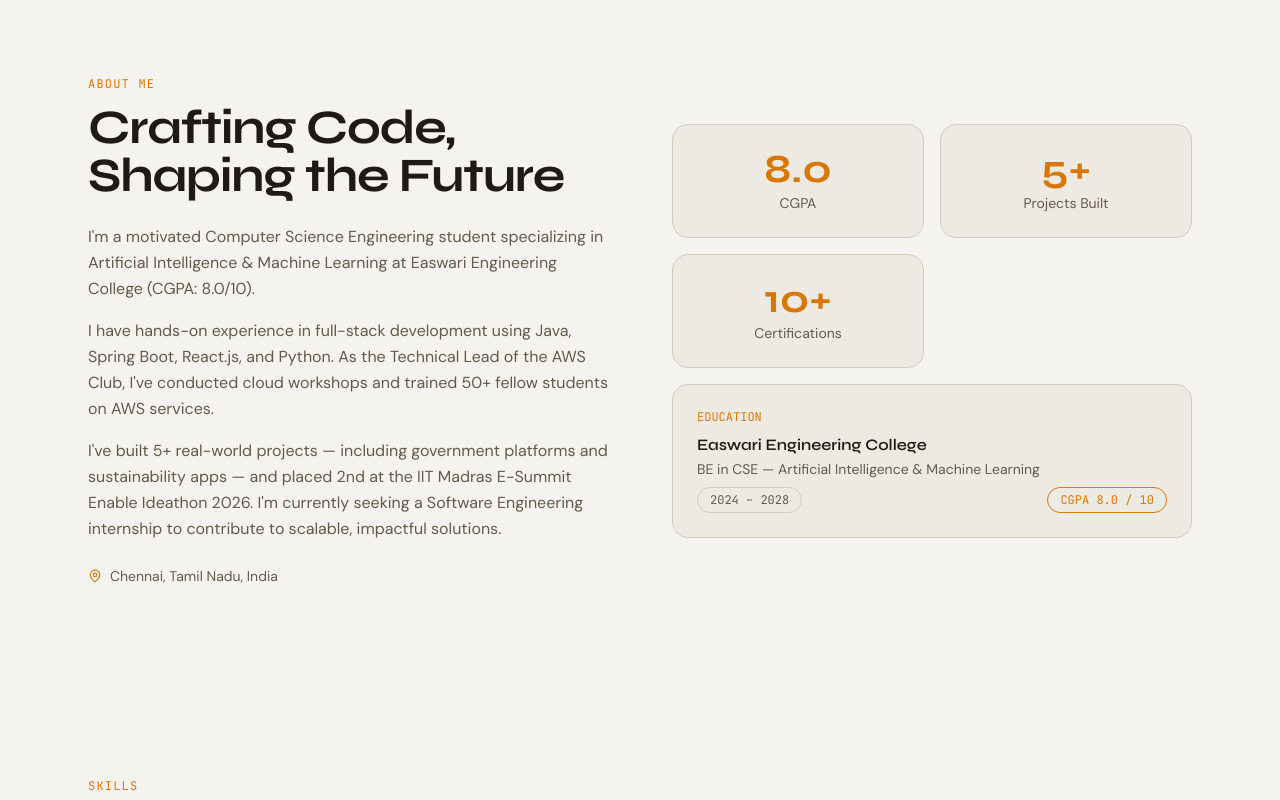
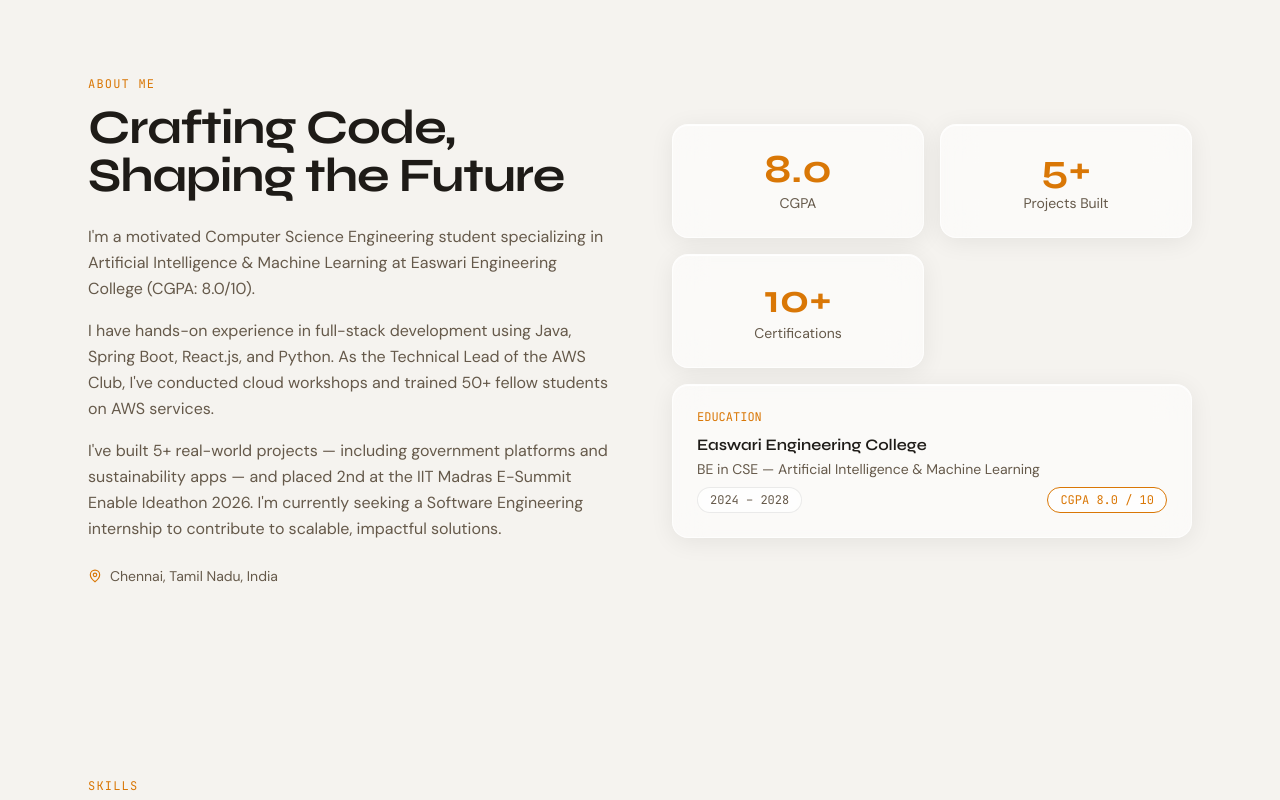
Before and after one commit to Srinivasan0107/srini_portfolio, a React (Vite) app: page / in a window 1280 px wide. Shown: the part 820-1620 px from the top of the page. Built offline with nearby package versions, Linux system fonts and the light colour scheme.

Commit message:
add glassmorphism effect to cards, badges, navbar

```diff
--- a/src/index.css
+++ b/src/index.css
@@ -52,22 +52,44 @@
   }
 
   .card {
-    background: var(--bg-card);
-    border: 1px solid var(--border);
+    background: rgba(255, 255, 255, 0.04);
+    border: 1px solid rgba(255, 255, 255, 0.1);
+    backdrop-filter: blur(16px);
+    -webkit-backdrop-filter: blur(16px);
     @apply rounded-2xl p-6 transition-all duration-300;
+    box-shadow: 0 4px 24px rgba(0,0,0,0.12), inset 0 1px 0 rgba(255,255,255,0.08);
+  }
+
+  .dark .card {
+    background: rgba(255, 255, 255, 0.03);
+    border: 1px solid rgba(255, 255, 255, 0.07);
+    box-shadow: 0 4px 24px rgba(0,0,0,0.3), inset 0 1px 0 rgba(255,255,255,0.05);
+  }
+
+  :root:not(.dark) .card {
+    background: rgba(255, 255, 255, 0.55);
+    border: 1px solid rgba(255, 255, 255, 0.7);
+    box-shadow: 0 4px 24px rgba(0,0,0,0.07), inset 0 1px 0 rgba(255,255,255,0.9);
   }
 
   .card:hover {
-    border-color: color-mix(in srgb, var(--accent) 60%, transparent);
+    border-color: color-mix(in srgb, var(--accent) 50%, transparent);
     transform: translateY(-4px) scale(1.01);
-    box-shadow: 0 16px 40px rgba(0,0,0,0.15), 0 0 0 1px color-mix(in srgb, var(--accent) 20%, transparent);
+    box-shadow: 0 16px 40px rgba(0,0,0,0.18), 0 0 0 1px color-mix(in srgb, var(--accent) 20%, transparent), inset 0 1px 0 rgba(255,255,255,0.12);
   }
 
   .badge {
-    background: var(--bg-card);
-    border: 1px solid var(--border);
+    background: rgba(255, 255, 255, 0.07);
+    border: 1px solid rgba(255, 255, 255, 0.12);
+    backdrop-filter: blur(8px);
+    -webkit-backdrop-filter: blur(8px);
     color: var(--text-secondary);
     @apply text-xs font-mono px-3 py-1 rounded-full transition-all duration-200;
+  }
+
+  :root:not(.dark) .badge {
+    background: rgba(255, 255, 255, 0.6);
+    border: 1px solid rgba(0,0,0,0.08);
   }
 
   .accent-text {
@@ -193,3 +215,31 @@ section {
 button:active, a:active {
   transform: scale(0.97);
 }
+
+/* Glass utility */
+.glass {
+  background: rgba(255, 255, 255, 0.05);
+  backdrop-filter: blur(20px);
+  -webkit-backdrop-filter: blur(20px);
+  border: 1px solid rgba(255, 255, 255, 0.1);
+}
+
+/* Ambient background blobs for depth */
+body::after {
+  content: '';
+  position: fixed;
+  top: -20%;
+  right: -10%;
+  width: 600px;
+  height: 600px;
+  border-radius: 50%;
+  background: radial-gradient(circle, color-mix(in srgb, var(--accent) 8%, transparent), transparent 70%);
+  pointer-events: none;
+  z-index: 0;
+  animation: blobFloat 12s ease-in-out infinite;
+}
+
+@keyframes blobFloat {
+  0%, 100% { transform: translate(0, 0) scale(1); }
+  50% { transform: translate(-30px, 30px) scale(1.05); }
+}
```
